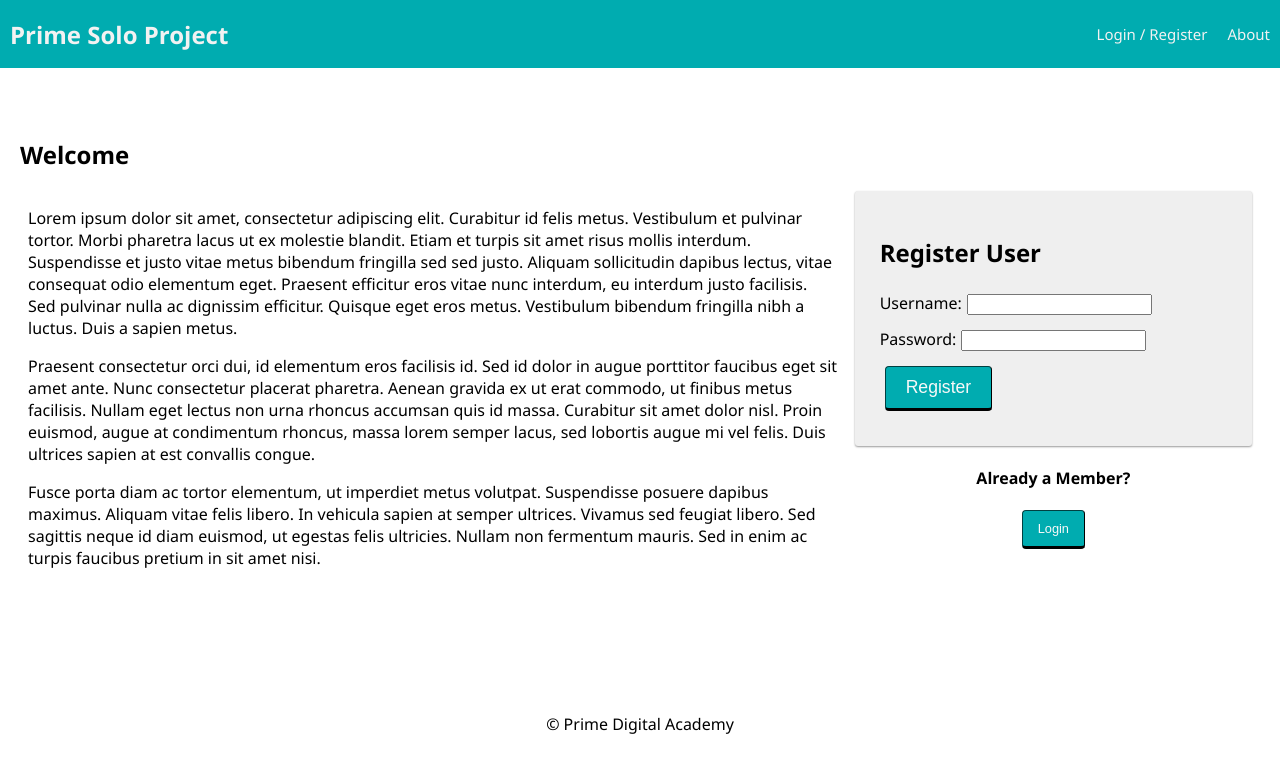
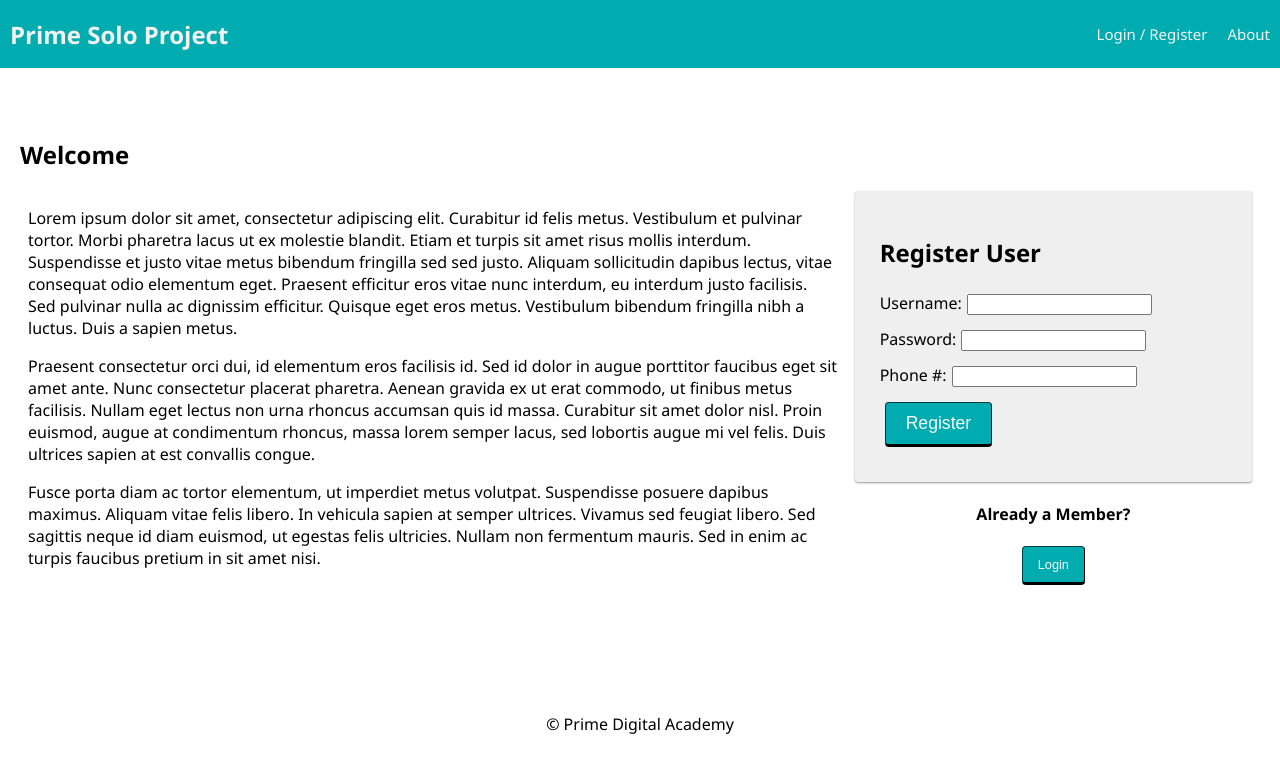
Before and after one commit to maiajohnson/freebee-solo-project, a React (Create React App) app: page /#/home in a window 1280 px wide. Shown: the top 772 px of the page. Built offline with nearby package versions, Linux system fonts and the light colour scheme; no server answers.

Commit message:
added phone number to registration form and connected it to message alert

```diff
--- a/src/components/RegisterForm/RegisterForm.jsx
+++ b/src/components/RegisterForm/RegisterForm.jsx
@@ -4,6 +4,7 @@ import { useDispatch, useSelector } from 'react-redux';
 function RegisterForm() {
   const [username, setUsername] = useState('');
   const [password, setPassword] = useState('');
+  const [phoneNum, setPhoneNum] = useState('');
   const errors = useSelector((store) => store.errors);
   const dispatch = useDispatch();
 
@@ -15,6 +16,7 @@ function RegisterForm() {
       payload: {
         username: username,
         password: password,
+        phoneNum: phoneNum,
       },
     });
   }; // end registerUser
@@ -52,6 +54,18 @@ function RegisterForm() {
         </label>
       </div>
       <div>
+      <label htmlFor="phoneNum">
+          Phone #:
+          <input
+            type="number"
+            name="phoneNum"
+            value={phoneNum}
+            required
+            onChange={(event) => setPhoneNum(event.target.value)}
+          />
+        </label>
+      </div>
+      <div>
         <input className="btn" type="submit" name="submit" value="Register" />
       </div>
     </form>
```
Also changed, not shown: 1 other file (tests, documents, lock files or other folders).
